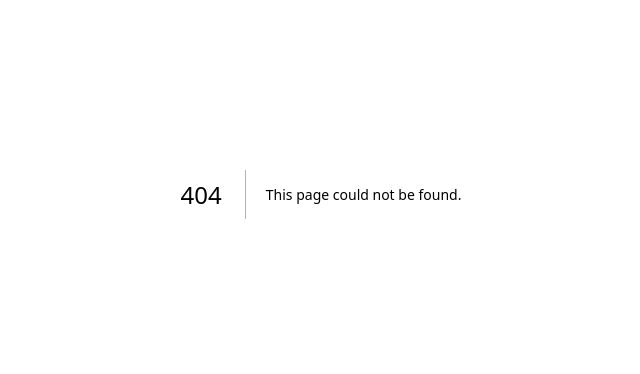
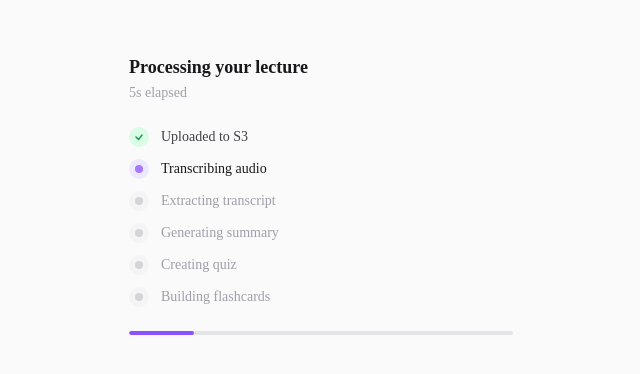
Before and after one commit to VamsiVD/lecSum, a Next.js app in the folder lecsum-web/: page /processing in a window 1280 px wide. Before the commit this address had no page. Shown: the part 206-580 px from the top of the page, without its empty margins (319-959 px from the left). Built offline with nearby package versions, Linux system fonts and the light colour scheme.

Commit message:
feat: upload screen, processing page, presigned S3 URL route

```diff
--- /dev/null
+++ b/lecsum-web/app/api/upload-url/route.ts
@@ -0,0 +1,34 @@
+import { NextRequest, NextResponse } from "next/server";
+import { S3Client, PutObjectCommand } from "@aws-sdk/client-s3";
+import { getSignedUrl } from "@aws-sdk/s3-request-presigner";
+import { randomBytes } from "crypto";
+
+const s3 = new S3Client({
+  region: process.env.AWS_REGION!,
+  credentials: {
+    accessKeyId: process.env.AWS_ACCESS_KEY_ID!,
+    secretAccessKey: process.env.AWS_SECRET_ACCESS_KEY!,
+  },
+});
+
+export async function POST(req: NextRequest) {
+  const { filename, contentType } = await req.json();
+
+  if (!filename || !contentType) {
+    return NextResponse.json({ error: "Missing filename or contentType" }, { status: 400 });
+  }
+
+  // Generate a unique key so files never collide
+  const ext = filename.split(".").pop();
+  const key = `${randomBytes(8).toString("hex")}-${Date.now()}.${ext}`;
+
+  const command = new PutObjectCommand({
+    Bucket: process.env.S3_UPLOAD_BUCKET!,
+    Key: key,
+    ContentType: contentType,
+  });
+
+  const url = await getSignedUrl(s3, command, { expiresIn: 300 }); // 5 min
+
+  return NextResponse.json({ url, key });
+}
--- a/lecsum-web/app/layout.tsx
+++ b/lecsum-web/app/layout.tsx
@@ -13,8 +13,8 @@ const geistMono = Geist_Mono({
 });
 
 export const metadata: Metadata = {
-  title: "Create Next App",
-  description: "Generated by create next app",
+  title: "Lecsum",
+  description: "Turn lectures into study materials",
 };
 
 export default function RootLayout({
--- a/lecsum-web/app/page.tsx
+++ b/lecsum-web/app/page.tsx
@@ -1,65 +1,172 @@
-import Image from "next/image";
+"use client";
+
+import { useState, useCallback } from "react";
+import { useRouter } from "next/navigation";
+
+type UploadState = "idle" | "uploading" | "done" | "error";
 
 export default function Home() {
+  const [state, setState] = useState<UploadState>("idle");
+  const [progress, setProgress] = useState(0);
+  const [error, setError] = useState("");
+  const [isDragging, setIsDragging] = useState(false);
+  const router = useRouter();
+
+  const upload = useCallback(async (file: File) => {
+    if (!file) return;
+
+    const allowed = ["audio/mpeg", "audio/wav", "audio/x-m4a", "audio/flac", "audio/mp4"];
+    if (!allowed.includes(file.type) && !file.name.match(/\.(mp3|wav|m4a|flac)$/i)) {
+      setError("Please upload an MP3, WAV, M4A, or FLAC file.");
+      return;
+    }
+
+    setState("uploading");
+    setProgress(0);
+    setError("");
+
+    try {
+      // 1. Get presigned URL from our API route
+      const res = await fetch("/api/upload-url", {
+        method: "POST",
+        headers: { "Content-Type": "application/json" },
+        body: JSON.stringify({ filename: file.name, contentType: file.type }),
+      });
+
+      if (!res.ok) throw new Error("Failed to get upload URL");
+      const { url, key } = await res.json();
+
+      // 2. Upload directly to S3
+      await new Promise<void>((resolve, reject) => {
+        const xhr = new XMLHttpRequest();
+        xhr.upload.onprogress = (e) => {
+          if (e.lengthComputable) setProgress(Math.round((e.loaded / e.total) * 100));
+        };
+        xhr.onload = () => (xhr.status === 200 ? resolve() : reject(new Error("Upload failed")));
+        xhr.onerror = () => reject(new Error("Upload failed"));
+        xhr.open("PUT", url);
+        xhr.setRequestHeader("Content-Type", file.type);
+        xhr.send(file);
+      });
+
+      setState("done");
+      // Redirect to processing page after short delay
+      setTimeout(() => router.push(`/processing?key=${encodeURIComponent(key)}`), 800);
+    } catch (err) {
+      setError(err instanceof Error ? err.message : "Something went wrong.");
+      setState("error");
+    }
+  }, [router]);
+
+  const onFileChange = (e: React.ChangeEvent<HTMLInputElement>) => {
+    const file = e.target.files?.[0];
+    if (file) upload(file);
+  };
+
+  const onDrop = (e: React.DragEvent) => {
+    e.preventDefault();
+    setIsDragging(false);
+    const file = e.dataTransfer.files?.[0];
+    if (file) upload(file);
+  };
+
   return (
-    <div className="flex flex-col flex-1 items-center justify-center bg-zinc-50 font-sans dark:bg-black">
-      <main className="flex flex-1 w-full max-w-3xl flex-col items-center justify-between py-32 px-16 bg-white dark:bg-black sm:items-start">
-        <Image
-          className="dark:invert"
-          src="/next.svg"
-          alt="Next.js logo"
-          width={100}
-          height={20}
-          priority
-        />
-        <div className="flex flex-col items-center gap-6 text-center sm:items-start sm:text-left">
-          <h1 className="max-w-xs text-3xl font-semibold leading-10 tracking-tight text-black dark:text-zinc-50">
-            To get started, edit the page.tsx file.
+    <div className="min-h-screen bg-zinc-50 dark:bg-zinc-950 flex flex-col items-center justify-center px-4">
+      <div className="w-full max-w-md">
+
+        {/* Header */}
+        <div className="mb-8 text-center">
+          <h1 className="text-2xl font-semibold text-zinc-900 dark:text-zinc-50 tracking-tight">
+            Lecsum
           </h1>
-          <p className="max-w-md text-lg leading-8 text-zinc-600 dark:text-zinc-400">
-            Looking for a starting point or more instructions? Head over to{" "}
-            <a
-              href="https://vercel.com/templates?framework=next.js&utm_source=create-next-app&utm_medium=appdir-template-tw&utm_campaign=create-next-app"
-              className="font-medium text-zinc-950 dark:text-zinc-50"
-            >
-              Templates
-            </a>{" "}
-            or the{" "}
-            <a
-              href="https://nextjs.org/learn?utm_source=create-next-app&utm_medium=appdir-template-tw&utm_campaign=create-next-app"
-              className="font-medium text-zinc-950 dark:text-zinc-50"
-            >
-              Learning
-            </a>{" "}
-            center.
+          <p className="mt-1 text-sm text-zinc-500 dark:text-zinc-400">
+            Upload a lecture. Get a summary, quiz, and flashcards.
           </p>
         </div>
-        <div className="flex flex-col gap-4 text-base font-medium sm:flex-row">
-          <a
-            className="flex h-12 w-full items-center justify-center gap-2 rounded-full bg-foreground px-5 text-background transition-colors hover:bg-[#383838] dark:hover:bg-[#ccc] md:w-[158px]"
-            href="https://vercel.com/new?utm_source=create-next-app&utm_medium=appdir-template-tw&utm_campaign=create-next-app"
-            target="_blank"
-            rel="noopener noreferrer"
-          >
-            <Image
-              className="dark:invert"
-              src="/vercel.svg"
-              alt="Vercel logomark"
-              width={16}
-              height={16}
-            />
-            Deploy Now
-          </a>
-          <a
-            className="flex h-12 w-full items-center justify-center rounded-full border border-solid border-black/[.08] px-5 transition-colors hover:border-transparent hover:bg-black/[.04] dark:border-white/[.145] dark:hover:bg-[#1a1a1a] md:w-[158px]"
-            href="https://nextjs.org/docs?utm_source=create-next-app&utm_medium=appdir-template-tw&utm_campaign=create-next-app"
-            target="_blank"
-            rel="noopener noreferrer"
-          >
-            Documentation
-          </a>
+
+        {/* Upload zone */}
+        <label
+          onDragOver={(e) => { e.preventDefault(); setIsDragging(true); }}
+          onDragLeave={() => setIsDragging(false)}
+          onDrop={onDrop}
+          className={`
+            flex flex-col items-center justify-center w-full h-52 rounded-2xl border-2 border-dashed
+            cursor-pointer transition-colors
+            ${isDragging
+              ? "border-violet-400 bg-violet-50 dark:bg-violet-950/20"
+              : "border-zinc-200 dark:border-zinc-700 bg-white dark:bg-zinc-900 hover:border-zinc-300 dark:hover:border-zinc-600"
+            }
+            ${state === "uploading" ? "pointer-events-none" : ""}
+          `}
+        >
+          <input
+            type="file"
+            className="hidden"
+            accept=".mp3,.wav,.m4a,.flac"
+            onChange={onFileChange}
+            disabled={state === "uploading"}
+          />
+
+          {state === "idle" || state === "error" ? (
+            <>
+              <div className="w-10 h-10 rounded-full bg-zinc-100 dark:bg-zinc-800 flex items-center justify-center mb-3">
+                <svg width="18" height="18" viewBox="0 0 18 18" fill="none">
+                  <path d="M9 12V4M9 4L6 7M9 4L12 7" stroke="currentColor" strokeWidth="1.5" strokeLinecap="round" strokeLinejoin="round" className="text-zinc-500"/>
+                  <path d="M3 14h12" stroke="currentColor" strokeWidth="1.5" strokeLinecap="round" className="text-zinc-500"/>
+                </svg>
+              </div>
+              <p className="text-sm font-medium text-zinc-700 dark:text-zinc-300">
+                Drop your lecture here
+              </p>
+              <p className="mt-1 text-xs text-zinc-400 dark:text-zinc-500">
+                MP3, WAV, M4A, FLAC
+              </p>
+            </>
+          ) : state === "uploading" ? (
+            <>
+              <p className="text-sm font-medium text-zinc-700 dark:text-zinc-300 mb-3">
+                Uploading…
+              </p>
+              <div className="w-48 h-1.5 bg-zinc-100 dark:bg-zinc-800 rounded-full overflow-hidden">
+                <div
+                  className="h-full bg-violet-500 rounded-full transition-all duration-200"
+                  style={{ width: `${progress}%` }}
+                />
+              </div>
+              <p className="mt-2 text-xs text-zinc-400">{progress}%</p>
+            </>
+          ) : state === "done" ? (
+            <>
+              <div className="w-10 h-10 rounded-full bg-green-100 dark:bg-green-900/30 flex items-center justify-center mb-3">
+                <svg width="18" height="18" viewBox="0 0 18 18" fill="none">
+                  <path d="M4 9l4 4 6-7" stroke="#16a34a" strokeWidth="1.5" strokeLinecap="round" strokeLinejoin="round"/>
+                </svg>
+              </div>
+              <p className="text-sm font-medium text-green-700 dark:text-green-400">
+                Uploaded — redirecting…
+              </p>
+            </>
+          ) : null}
+        </label>
+
+        {/* Error message */}
+        {error && (
+          <p className="mt-3 text-xs text-red-500 text-center">{error}</p>
+        )}
+
+        {/* Recent lectures placeholder */}
+        <div className="mt-8">
+          <p className="text-xs font-medium text-zinc-400 dark:text-zinc-500 uppercase tracking-wider mb-3">
+            Recent lectures
+          </p>
+          <div className="rounded-xl border border-zinc-200 dark:border-zinc-800 bg-white dark:bg-zinc-900 divide-y divide-zinc-100 dark:divide-zinc-800">
+            <div className="px-4 py-3 text-sm text-zinc-400 dark:text-zinc-500 text-center">
+              No lectures yet
+            </div>
+          </div>
         </div>
-      </main>
+
+      </div>
     </div>
   );
 }
--- /dev/null
+++ b/lecsum-web/app/processing/page.tsx
@@ -0,0 +1,137 @@
+"use client";
+
+import { useEffect, useState } from "react";
+import { useSearchParams } from "next/navigation";
+import { Suspense } from "react";
+
+type Step = {
+  id: string;
+  label: string;
+  status: "done" | "active" | "waiting";
+};
+
+function ProcessingContent() {
+  const params = useSearchParams();
+  const key = params.get("key") ?? "";
+
+  const [steps, setSteps] = useState<Step[]>([
+    { id: "upload",     label: "Uploaded to S3",       status: "done" },
+    { id: "transcribe", label: "Transcribing audio",    status: "active" },
+    { id: "parse",      label: "Extracting transcript", status: "waiting" },
+    { id: "summary",    label: "Generating summary",    status: "waiting" },
+    { id: "quiz",       label: "Creating quiz",         status: "waiting" },
+    { id: "flashcards", label: "Building flashcards",   status: "waiting" },
+  ]);
+
+  const [elapsed, setElapsed] = useState(0);
+
+  // Tick elapsed time
+  useEffect(() => {
+    const t = setInterval(() => setElapsed((e) => e + 1), 1000);
+    return () => clearInterval(t);
+  }, []);
+
+  // Simulate pipeline progress — replace with real polling once API exists
+  useEffect(() => {
+    const timings: Record<string, number> = {
+      transcribe: 8000,
+      parse:      10000,
+      summary:    14000,
+      quiz:       18000,
+      flashcards: 22000,
+    };
+
+    const timers = Object.entries(timings).map(([id, delay]) =>
+      setTimeout(() => {
+        setSteps((prev) =>
+          prev.map((s, i, arr) => {
+            if (s.id === id) return { ...s, status: "done" };
+            const next = arr[i - 1];
+            if (next?.id === id) return { ...s, status: "active" };
+            return s;
+          })
+        );
+      }, delay)
+    );
+
+    return () => timers.forEach(clearTimeout);
+  }, []);
+
+  const done = steps.every((s) => s.status === "done");
+  const pct = Math.round((steps.filter((s) => s.status === "done").length / steps.length) * 100);
+
+  return (
+    <div className="min-h-screen bg-zinc-50 dark:bg-zinc-950 flex flex-col items-center justify-center px-4">
+      <div className="w-full max-w-sm">
+
+        <div className="mb-6">
+          <h1 className="text-lg font-semibold text-zinc-900 dark:text-zinc-50">
+            {done ? "Ready to study" : "Processing your lecture"}
+          </h1>
+          <p className="text-sm text-zinc-400 mt-0.5">
+            {done ? "Everything is ready." : `${elapsed}s elapsed`}
+          </p>
+        </div>
+
+        {/* Steps */}
+        <div className="space-y-3 mb-6">
+          {steps.map((step) => (
+            <div key={step.id} className="flex items-center gap-3">
+              <div className={`
+                w-5 h-5 rounded-full flex items-center justify-center flex-shrink-0
+                ${step.status === "done"    ? "bg-green-100 dark:bg-green-900/30" : ""}
+                ${step.status === "active"  ? "bg-violet-100 dark:bg-violet-900/30" : ""}
+                ${step.status === "waiting" ? "bg-zinc-100 dark:bg-zinc-800" : ""}
+              `}>
+                {step.status === "done" && (
+                  <svg width="10" height="10" viewBox="0 0 10 10" fill="none">
+                    <path d="M2 5l2.5 2.5L8 3" stroke="#16a34a" strokeWidth="1.5" strokeLinecap="round" strokeLinejoin="round"/>
+                  </svg>
+                )}
+                {step.status === "active" && (
+                  <div className="w-2 h-2 rounded-full bg-violet-500 animate-pulse" />
+                )}
+                {step.status === "waiting" && (
+                  <div className="w-2 h-2 rounded-full bg-zinc-300 dark:bg-zinc-600" />
+                )}
+              </div>
+              <span className={`text-sm ${
+                step.status === "done"    ? "text-zinc-700 dark:text-zinc-300" :
+                step.status === "active"  ? "text-zinc-900 dark:text-zinc-100 font-medium" :
+                                            "text-zinc-400 dark:text-zinc-500"
+              }`}>
+                {step.label}
+              </span>
+            </div>
+          ))}
+        </div>
+
+        {/* Progress bar */}
+        <div className="h-1 w-full bg-zinc-200 dark:bg-zinc-800 rounded-full overflow-hidden">
+          <div
+            className="h-full bg-violet-500 rounded-full transition-all duration-700"
+            style={{ width: `${pct}%` }}
+          />
+        </div>
+
+        {done && (
+          <a
+            href={`/study?key=${encodeURIComponent(key)}`}
+            className="mt-6 flex items-center justify-center w-full h-10 rounded-xl bg-violet-600 hover:bg-violet-700 text-white text-sm font-medium transition-colors"
+          >
+            View study materials
+          </a>
+        )}
+
+      </div>
+    </div>
+  );
+}
+
+export default function ProcessingPage() {
+  return (
+    <Suspense>
+      <ProcessingContent />
+    </Suspense>
+  );
+}
--- a/lecsum-web/package.json
+++ b/lecsum-web/package.json
@@ -9,6 +9,8 @@
     "lint": "eslint"
   },
   "dependencies": {
+    "@aws-sdk/client-s3": "^3.1024.0",
+    "@aws-sdk/s3-request-presigner": "^3.1024.0",
     "@base-ui/react": "^1.3.0",
     "class-variance-authority": "^0.7.1",
     "clsx": "^2.1.1",
```
Also changed, not shown: 1 other file (tests, documents, lock files or other folders).
